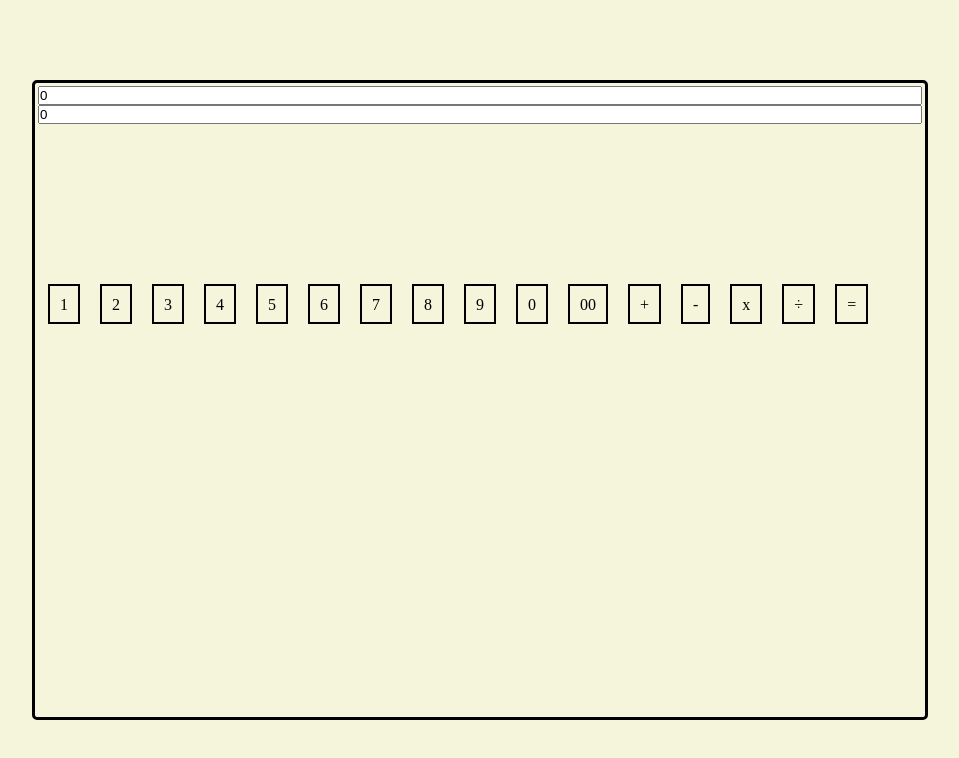
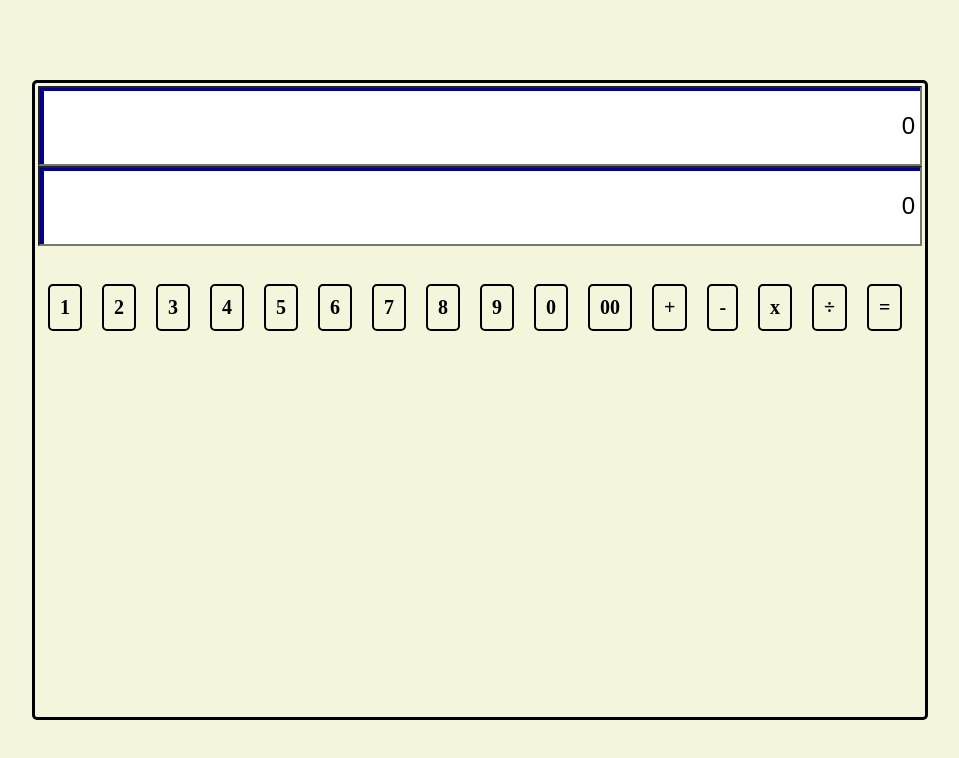
Before and after one commit to Bennyjoez/calculator-odin-project, a plain HTML site: page index.html in a window 1280 px wide. Shown: the whole page, without its empty margins (160-1119 px from the left). Drawn offline with Linux system fonts and the light colour scheme.

Commit message:
Change the displays and sizing buttons

```diff
--- a/styles.css
+++ b/styles.css
@@ -41,6 +41,14 @@ body {
     height: 30%;
 }
 
+#display #previous, #current {
+    height: 80px;
+    font-size: 1.5rem;
+    text-align: end;
+    padding: 5px;
+    box-shadow: inset 4px 3px darkblue;
+}
+
 #buttons {
     flex-direction: row;
     flex-wrap: wrap;
@@ -49,9 +57,16 @@ body {
 
 .button {
     width: fit-content;
-    height: 40px;
+    height: fit-content;
+    font-size: 20px;
+    font-weight: 600;
     padding: 10px;
     margin: 10px;
     text-align: center;
     border: 2px solid black;
+    border-radius: 5px;
 }
+
+.button:hover {
+    cursor: pointer;
+}
```
